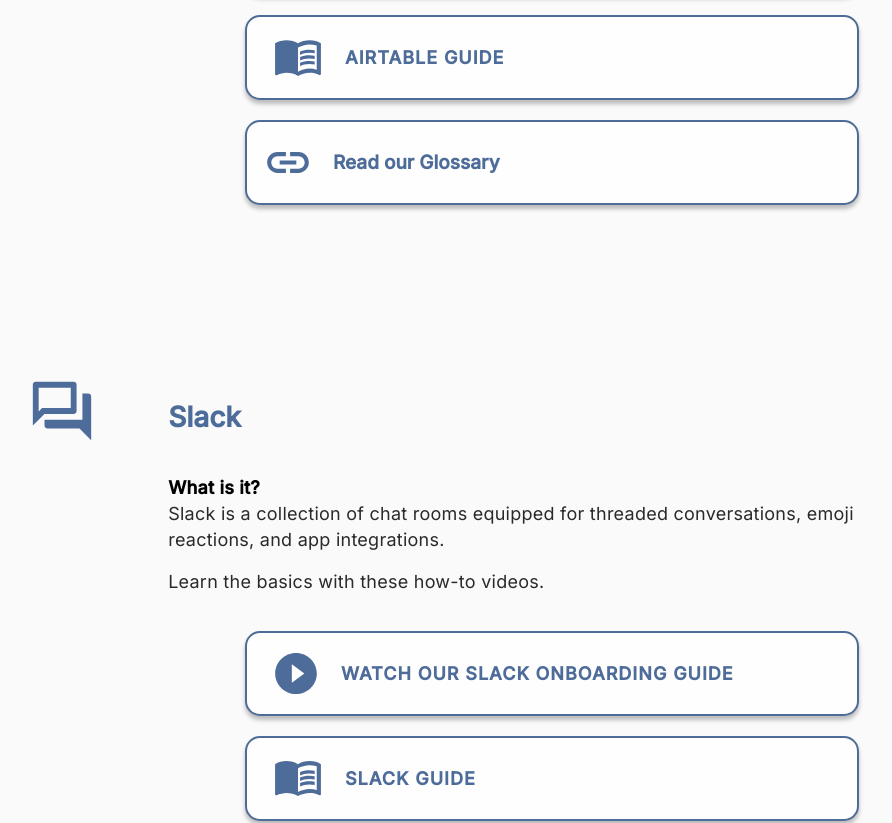
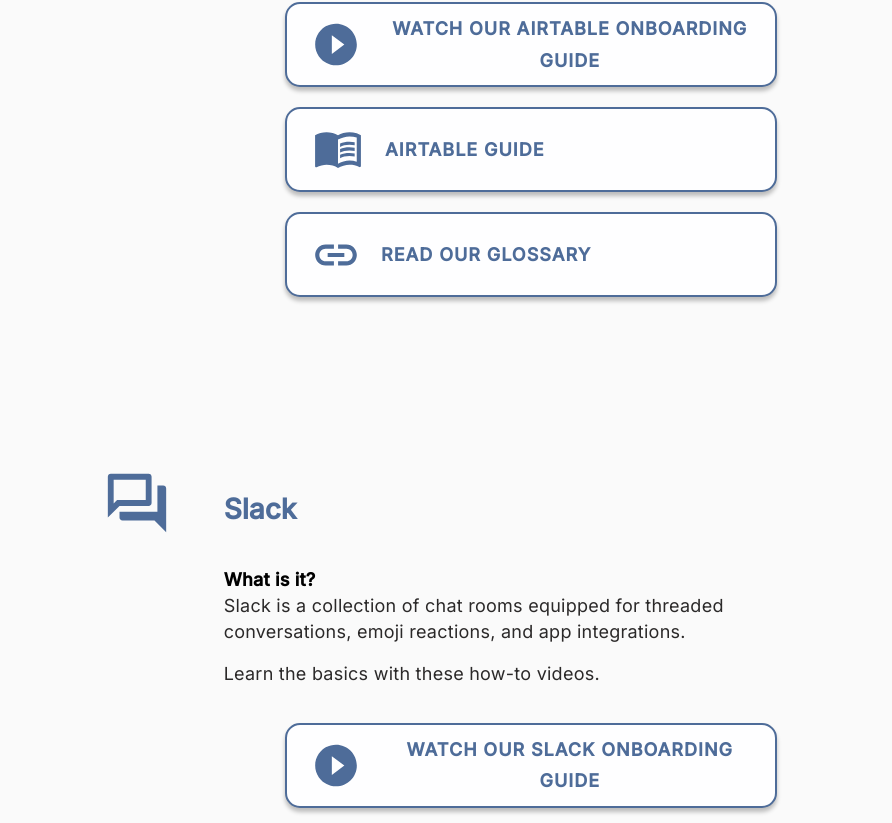
Before and after one commit to openseattle/clearviction-v1, a React (Create React App) app: page /onboarding-mod2 in a window 1280 px wide. Shown: the part 1304-2127 px from the top of the page, without its empty margins (182-1074 px from the left). Built offline with nearby package versions, Linux system fonts and the light colour scheme.

Commit message:
button clickable area expanded to full container, icons aligned

```diff
--- a/src/Components/Onboarding/ModuleContent.jsx
+++ b/src/Components/Onboarding/ModuleContent.jsx
@@ -59,16 +59,16 @@ function ModuleContent(props) {
             {linkTitle ? (
                 <div className={classes.moduleContentLink}>
                     {linkIcon === "link" &&
-                        <a href={linkLocation} target="_blank" rel="noreferrer"
-                            style={{ textDecoration: "none", color: "#4e6c99", flex: 1 }}>
+                        <Button href={linkLocation} target="_blank" rel="noreferrer"
+                            className={classes.linkContainer}>
                             <div className={classes.linkContainer}>
                                 <img src={link} alt="" className={classes.linkIcon} />
                                 <p className={classes.linkText} >{linkTitle}</p>
                             </div>
-                        </a>
+                        </Button>
                     }
                     {linkIcon === "doc" &&
-                        <Button onClick={handleOpen} style={{ textDecoration: "none", color: "#4e6c99" }} >
+                        <Button onClick={handleOpen} className={classes.linkContainer} >
                             <div className={classes.linkContainer}>
                                 <img src={doc} alt="" className={classes.linkIcon} />
                                 <p className={classes.linkText} >{linkTitle}</p>
@@ -99,17 +99,17 @@ function ModuleContent(props) {
             {linkTitle2 ? (
                 <div className={classes.moduleContentLink}>
                     {linkIcon2 === "link" &&
-                        <a href={linkLocation2} target="_blank" rel="noreferrer"
-                            style={{ textDecoration: "none", color: "#4e6c99", flex: 1 }}
+                        <Button href={linkLocation2} target="_blank" rel="noreferrer"
+                            className={classes.linkContainer}
                         >
                             <div className={classes.linkContainer}>
                                 <img src={link} alt="" className={classes.linkIcon} />
                                 <p className={classes.linkText} >{linkTitle2}</p>
                             </div>
-                        </a>
+                        </Button>
                     }
                     {linkIcon2 === "doc" &&
-                        <Button onClick={handleOpen} style={{ textDecoration: "none", color: "#4e6c99" }} >
+                        <Button onClick={handleOpen} className={classes.linkContainer}>
                             <div className={classes.linkContainer}>
                                 <img src={doc} alt="" className={classes.linkIcon} />
                                 <p className={classes.linkText2} >{linkTitle2}</p>
@@ -117,18 +117,18 @@ function ModuleContent(props) {
                         </Button>
                     }
                     {linkIcon2 === "docAirtable" &&
-                        <Button onClick={handleAirtableOpen} style={{ textDecoration: "none", color: "#4e6c99" }} >
+                        <Button onClick={handleAirtableOpen} className={classes.linkContainer} >
                             <div className={classes.linkContainer}>
                                 <img src={doc} alt="" className={classes.linkIcon} />
-                                <p className={classes.linkText2} >{linkTitle2}</p>
+                                <p className={classes.linkText} >{linkTitle2}</p>
                             </div>
                         </Button>
                     }
                     {linkIcon2 === "docSlack" &&
-                        <Button onClick={handleSlackOpen} style={{ textDecoration: "none", color: "#4e6c99" }} >
+                        <Button onClick={handleSlackOpen} className={classes.linkContainer} >
                             <div className={classes.linkContainer}>
                                 <img src={doc} alt="" className={classes.linkIcon} />
-                                <p className={classes.linkText2} >{linkTitle2}</p>
+                                <p className={classes.linkText} >{linkTitle2}</p>
                             </div>
                         </Button>
                     }
@@ -149,13 +149,13 @@ function ModuleContent(props) {
                 <div className={classes.moduleContentLink}>
 
                     {linkIcon3 === "link" &&
-                        <a href={linkLocation3} target="_blank" rel="noreferrer"
-                            style={{ textDecoration: "none", color: "#4e6c99", flex: 1 }}>
+                        <Button href={linkLocation3} target="_blank" rel="noreferrer"
+                            className={classes.linkContainer}>
                             <div className={classes.linkContainer}>
                                 <img src={link} alt="" className={classes.linkIcon} />
                                 <p className={classes.linkText} >{linkTitle3}</p>
                             </div>
-                        </a>
+                        </Button>
                     }
                     {linkIcon3 === "doc" &&
                         <Button onClick={handleOpen} style={{ textDecoration: "none", color: "#4e6c99" }} >
--- a/src/Pages/Onboarding/OnboardingMod1.jsx
+++ b/src/Pages/Onboarding/OnboardingMod1.jsx
@@ -54,7 +54,7 @@ function OnboardingMod1() {
         <>
             <Header text={headerText} />
             <Box >
-                <Grid container justifyContent="center" >
+                <Grid container justifyContent="center" className={classes.moduleContentCard} >
                     <Grid item xs={2} className={classes.cardIcon} >
                         <img src={circleArrow} alt="" className={classes.icon} />
                     </Grid>
--- a/src/Pages/Onboarding/OnboardingMod2.jsx
+++ b/src/Pages/Onboarding/OnboardingMod2.jsx
@@ -85,7 +85,7 @@ function OnboardingMod2() {
         <div>
             <Header text={headerText} />
             <Box >
-                <Grid container justifyContent="center" >
+                <Grid container justifyContent="center" className={classes.moduleContentCard} >
                     <Grid item xs={2} className={classes.cardIcon} >
                         <img src={remote} alt="" className={classes.icon} />
                     </Grid>
--- a/src/Pages/Onboarding/OnboardingMod3.jsx
+++ b/src/Pages/Onboarding/OnboardingMod3.jsx
@@ -62,7 +62,7 @@ function OnboardingMod3() {
         <>
             <Header text={headerText} />
             <Box >
-                <Grid container justifyContent="center">
+                <Grid container justifyContent="center" className={classes.moduleContentCard}>
                     <Grid item xs={2} className={classes.cardIcon} >
                         <img className={classes.icon} src={remote} alt="" />
                     </Grid>
--- a/src/Pages/Onboarding/OnboardingMod4.jsx
+++ b/src/Pages/Onboarding/OnboardingMod4.jsx
@@ -78,7 +78,7 @@ function OnboardingMod4() {
         <div>{console.log('mod4')}
             <Header text={headerText} />
             <Box >
-                <Grid container justifyContent="center" >
+                <Grid container justifyContent="center" className={classes.moduleContentCard}>
                     <Grid item xs={2} className={classes.cardIcon} >
                         <img src={boat} alt="" className={classes.icon} />
                     </Grid>
--- a/src/Styles/Onboarding/useHomeStyles.js
+++ b/src/Styles/Onboarding/useHomeStyles.js
@@ -29,7 +29,7 @@ export const useHomeStyles = makeStyles((theme) => ({
     margin: theme.spacing(3, "auto"),
     width: "70%",
     color: "#1d1c1c",
-    [theme.breakpoints.down("sm")]: {
+    [theme.breakpoints.down("lg")]: {
       width: "100%",
       padding: theme.spacing(0),
       margin: theme.spacing(3, "auto"),
--- a/src/Styles/Onboarding/useModuleContentStyles.js
+++ b/src/Styles/Onboarding/useModuleContentStyles.js
@@ -15,7 +15,7 @@ export const useModuleContentStyles = makeStyles((theme) => ({
     marginBottom: theme.spacing(5),
     lineHeight: 1.2,
     [theme.breakpoints.down("sm")]: {
-
+      marginLeft: theme.spacing(1),
     }
   },
   moduleCardHeading2: {
@@ -89,11 +89,14 @@ export const useModuleContentStyles = makeStyles((theme) => ({
     marginRight: theme.spacing(3),
     [theme.breakpoints.down("sm")]: {
       width: "30px",
+      margin: theme.spacing(1),
+      marginRight: theme.spacing(3),
     }
   },
   linkContainer: {
     display: "flex",
     flexDirection: "row",
+    width: "100%"
   },
   linkText: {
     color: "#4e6c99",
```
